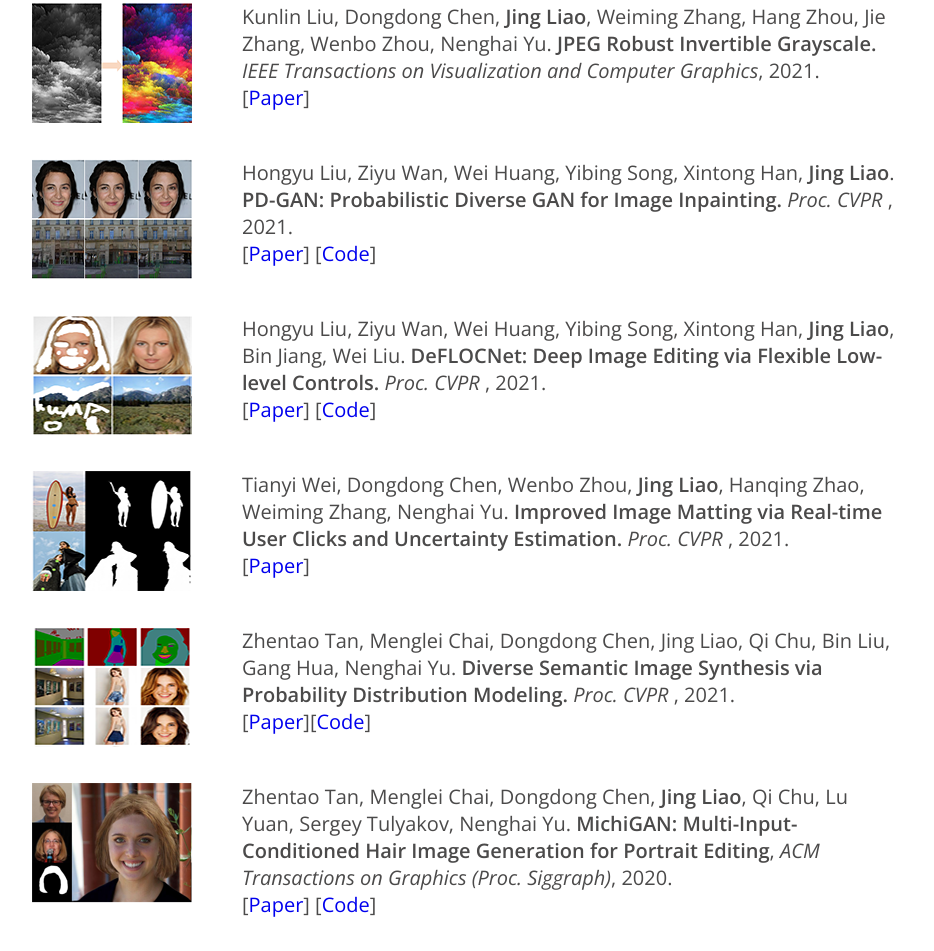
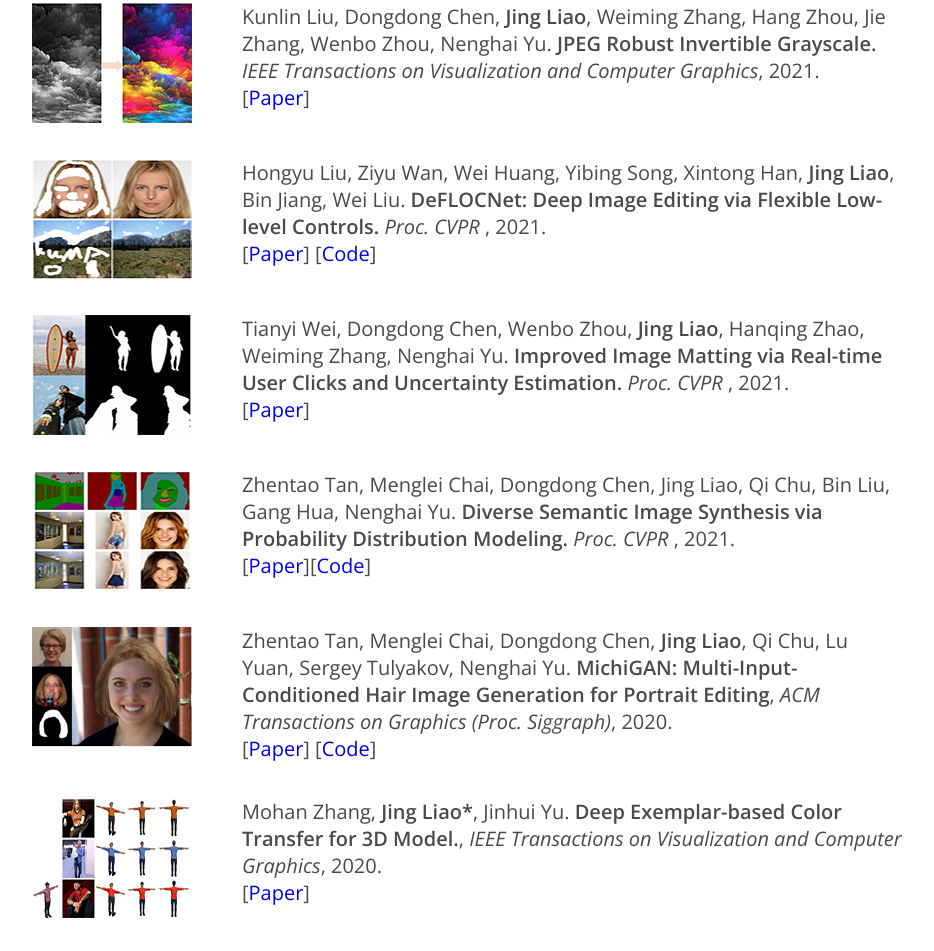
Before and after one commit to liaojing/html, a plain HTML site: page index.html in a window 1280 px wide. Shown: the part 2313-3264 px from the top of the page, without its empty margins (218-1152 px from the left). Drawn offline with nearby package versions, Linux system fonts and the light colour scheme; some packages are replaced by stand-ins of ours; a script that the page names is missing.

Commit message:
Update index.html

```diff
--- a/index.html
+++ b/index.html
@@ -285,21 +285,7 @@ $(document).ready(function() {
 
     <br></br>
 
-<div class="container_16">
-           <div class="grid_5">
-				<a href="img/image35.jpg" class="single_image"><div class="screenshot35 ss"></div></a>
-         </div>
 
-          <div class="tt">
-				<p>Hongyu Liu, Ziyu Wan, Wei Huang, Yibing Song, Xintong Han,<strong> Jing Liao</strong>. <strong>PD-GAN: Probabilistic Diverse GAN for Image Inpainting.</strong> <em>Proc. CVPR </em>, 2021.</p>
-					<p class="intro_line">[<a href="https://arxiv.org/pdf/2105.02201.pdf">Paper</a>] [<a href="https://github.com/KumapowerLIU/PD-GAN">Code</a>]
-
-
-			  </p>
-        </div>
-	</div>
-
-    <br></br>
 
 <div class="container_16">
            <div class="grid_5">
```
